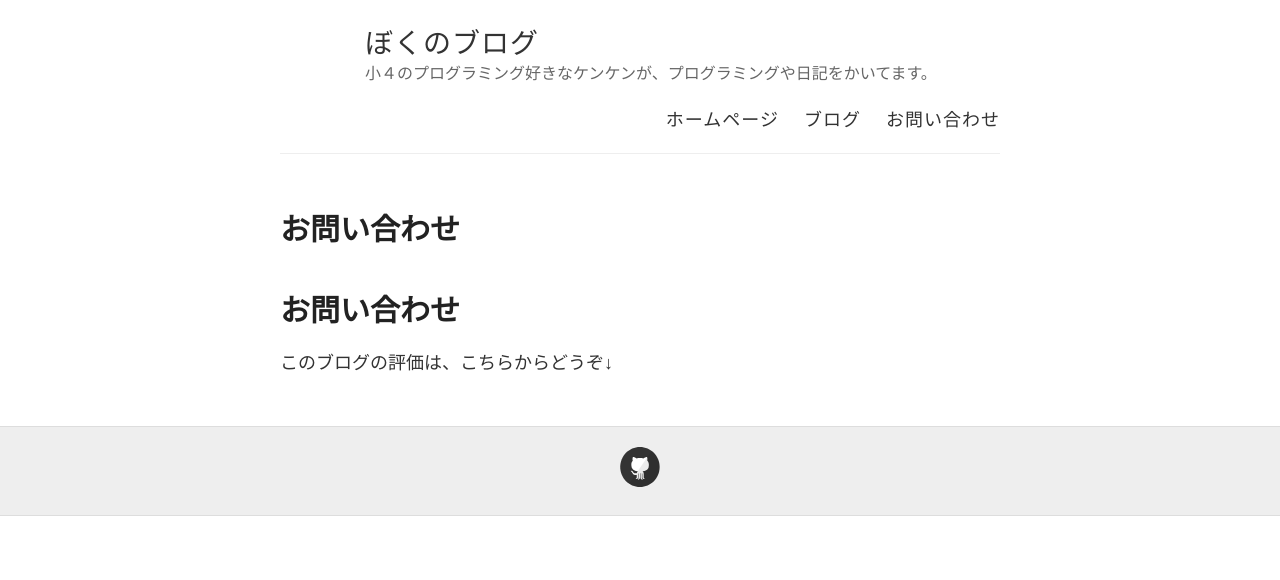
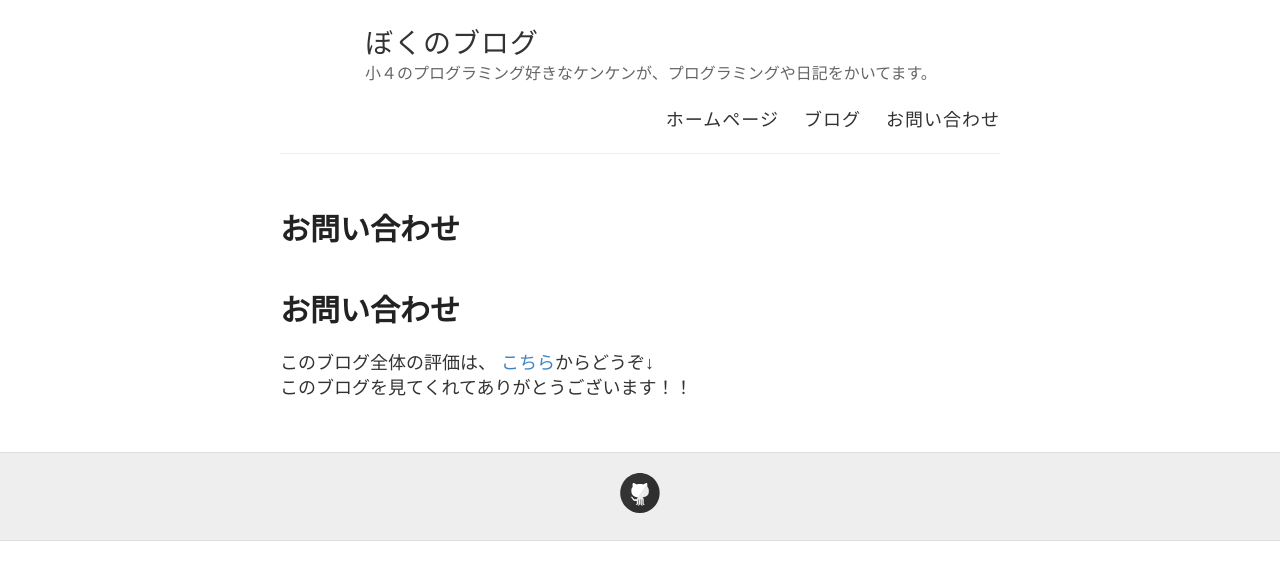
Before and after one commit to hakase-kenken/blog, a Jekyll site: the page built from about.md, in a window 1280 px wide. Shown: the top 580 px of the page. Built offline with Jekyll 4.4.1, drawn with Linux system fonts in a browser that asks for light colours.

Commit message:
お問い合わせ作成

```diff
--- a/about.md
+++ b/about.md
@@ -4,4 +4,6 @@ title: お問い合わせ
 permalink: /about/
 ---
 # お問い合わせ
-このブログの評価は、こちらからどうぞ↓
+このブログ全体の評価は、
+[こちら](https://docs.google.com/forms/d/e/1FAIpQLSdaLee2BN3SH1xOy0aCnGntkd_-JMKp1GrNLpf356d5tO67ow/viewform)からどうぞ↓
+このブログを見てくれてありがとうございます！！
```
